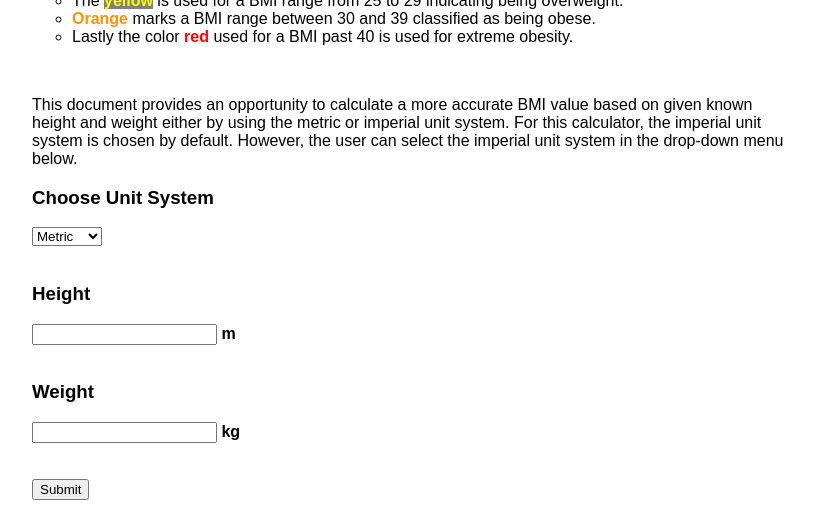
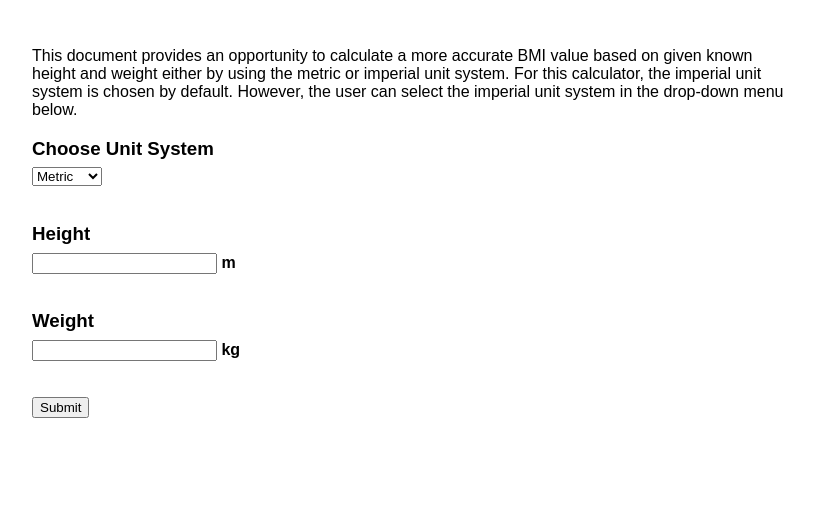
Before and after one commit to MariaTheCoder/BMI-Calculator, a plain HTML site: page BMI.html in a window 1280 px wide. Shown: the part 1165-1673 px from the top of the page, without its empty margins (224-1038 px from the left). Drawn offline with Linux system fonts and the light colour scheme.

Commit message:
edit style of body and headlines

```diff
--- a/style.css
+++ b/style.css
@@ -1,8 +1,11 @@
 body {
     font-family: sans-serif;
-    margin-top: 15mm;
     margin-left: 20%;
     margin-right: 20%;
+    margin-bottom: 20mm;
+}
+h3 {
+    margin-bottom: 2mm;
 }
 #weight_tag {
     font-weight: bold;
```
